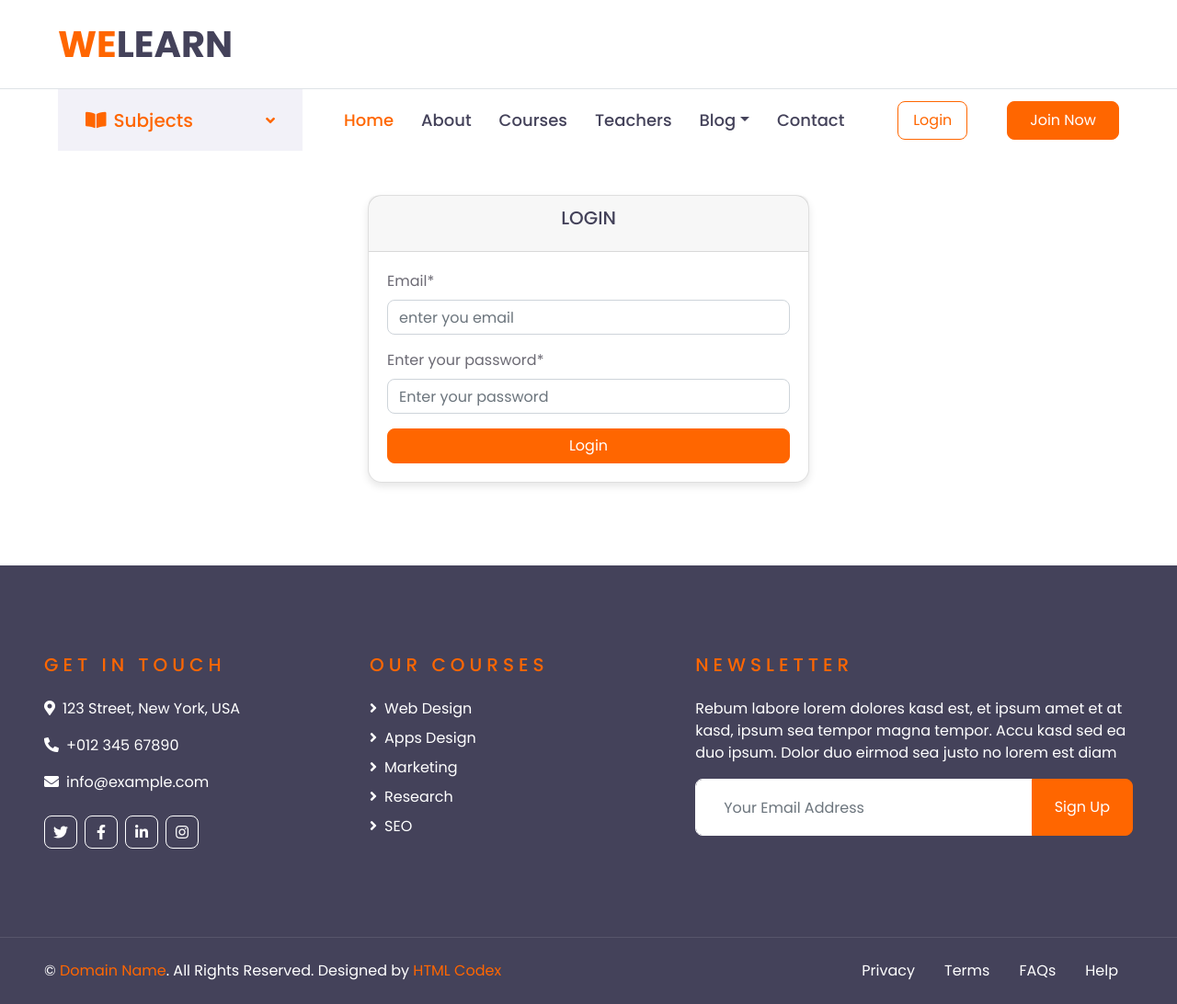
After one commit to SteppaCodes/we-learn, a Django app: a page that uses apps/common/templates/common/base.html in a window 1280 px wide. The commit adds this page. Shown: the whole page at 92% size. Run offline with Django 4.2, Linux system fonts and the light colour scheme; some libraries are stand-ins or nearby versions.

Commit message:
login, registration and validation

```diff
--- /dev/null
+++ b/apps/accounts/forms.py
@@ -0,0 +1,47 @@
+from django import forms
+from django.contrib.auth.forms import UserCreationForm
+from apps.accounts.models import User
+
+class RegisterForm(UserCreationForm):
+    first_name = forms.CharField(
+        max_length=50,
+        widget=forms.TextInput(attrs={"placeholder": "Enter Your first name"})
+    )
+    last_name = forms.CharField(
+        max_length=50,
+        widget=forms.TextInput(attrs={"placeholder":"Enter your last name"})
+    )
+    email = forms.EmailField(
+        widget=forms.EmailInput(attrs={"placeholder":"Enter your email"})
+    )
+
+    password1= forms.CharField(
+        label = "Enter your password",
+        widget=forms.PasswordInput(attrs={"placeholder":"Enter your password"})
+    )
+
+    password2 = forms.CharField(
+        label = "Confirm Pasword",
+        widget=forms.PasswordInput(attrs={"placeholder":"Confirm your password"})
+    )
+
+    class Meta:
+        model= User
+        fields = [
+            "first_name",
+            "last_name",
+            "email",
+            "password1",
+            "password2",
+        ]
+
+
+class LoginForm(forms.Form):
+    email = forms.EmailField(
+        widget=forms.EmailInput(attrs={"placeholder":"enter you email"})
+    )
+
+    password= forms.CharField(
+        label = "Enter your password",
+        widget=forms.PasswordInput(attrs={"placeholder":"Enter your password"})
+    )
--- /dev/null
+++ b/apps/accounts/templates/accounts/login.html
@@ -0,0 +1,22 @@
+{% extends 'common/base.html' %}
+{% load static %}
+{% load crispy_forms_tags %}
+
+{% block content %}
+
+<div class="container mt-5">
+    <div class="card custom-card mx-auto" style="max-width: 30rem; border-radius: 15px; box-shadow: 0 4px 8px rgba(0, 0, 0, 0.1);">
+        <div class="card-header">
+            <h5 class="card-title text-center">LOGIN</h5>
+        </div>
+        <div class="card-body">
+            <form method="POST">
+                {% csrf_token %}
+                {{ form|crispy }}
+                <button type="submit" class="btn btn-primary btn-block">Login</button>
+            </form>
+        </div>
+    </div>
+</div>
+
+{% endblock content %}
--- /dev/null
+++ b/apps/accounts/urls.py
@@ -0,0 +1,8 @@
+from django.urls import path
+from . views import RegisterView, LoginView#, LogoutView
+
+urlpatterns =[
+    path(' register', RegisterView.as_view(), name='register'),
+    path(' login', LoginView.as_view(), name='login'),
+    # path('logout', LogoutView.as_view(), name='logout'),
+]
--- a/apps/accounts/views.py
+++ b/apps/accounts/views.py
@@ -1,3 +1,49 @@
-from django.shortcuts import render
+from django.shortcuts import render, redirect
+from django.views import View
+from . forms import RegisterForm,  LoginForm
+from django.contrib.auth import authenticate, login, logout
 
-# Create your views here.
+class RegisterView(View):
+    def get(self,request):
+        form = RegisterForm()
+
+        context = {'form':form}
+        return render(request, 'accounts/register.html', context)
+
+    def post(self, request):
+        form = RegisterForm(request.POST)
+        if form.is_valid():
+            form.save()
+            return redirect('login')
+
+        context = {'form':form}
+        return render(request, 'accounts/register.html', context)
+
+class LoginView(View):
+    def get(self,  request):
+        form = LoginForm()
+
+        context = {"form":form}
+        return render(request, 'accounts/login.html', context)
+    def post(self, request):
+        form = LoginForm(request.POST)
+        if form.is_valid():
+            email = form.cleaned_data['email']
+            password = form.cleaned_data['password']
+
+            user = authenticate(request, username=email, password=password)
+            if not user:
+
+                return redirect('/')
+            else:
+                login(request, user)
+                return redirect('home')
+
+        context = {"form":form}
+        return render(request, 'accounts/login.html', context)
+
+# class LogoutView(View):
+#     def get(self, request):
+#         user = request.user
+#         logout(user)
+#         return redirect('home')
--- a/apps/common/templates/common/base.html
+++ b/apps/common/templates/common/base.html
@@ -30,7 +30,7 @@
  <div class="container-fluid d-none d-lg-block">
     <div class="row align-items-center py-4 px-xl-5">
         <div class="col-lg-3">
-            <a href="" class="text-decoration-none">
+            <a href="{% url 'home' %}" class="text-decoration-none">
                 <h1 class="m-0"><span class="text-primary">WE</span>LEARN</h1>
             </a>
         </div>
@@ -72,7 +72,7 @@
                 </button>
                 <div class="collapse navbar-collapse justify-content-between" id="navbarCollapse">
                     <div class="navbar-nav py-0">
-                        <a href="index.html" class="nav-item nav-link active">Home</a>
+                        <a href="{% url 'home' %}" class="nav-item nav-link active">Home</a>
                         <a href="about.html" class="nav-item nav-link">About</a>
                         <a href="course.html" class="nav-item nav-link">Courses</a>
                         <a href="teacher.html" class="nav-item nav-link">Teachers</a>
@@ -85,7 +85,13 @@
                         </div>
                         <a href="contact.html" class="nav-item nav-link">Contact</a>
                     </div>
-                    <a class="btn btn-primary py-2 px-4 ml-auto d-none d-lg-block" href="">Join Now</a>
+
+                    {% if request.user.is_authenticated %}
+                    <a class="btn btn-primary py-2 px-4 ml-auto d-none d-lg-block" href="{% url 'login' %}">LOGOUT</a>
+                    {% else %}
+                    <a class="btn btn-outline-primary py-2 px-3 ml-auto d-none d-lg-block" href="{% url 'login' %}">Login</a>
+                    <a class="btn btn-primary py-2 px-4 ml-auto d-none d-lg-block" href="{% url 'register' %}">Join Now</a>
+                    {% endif %}
                 </div>
             </nav>
         </div>
--- a/welearn/settings/base.py
+++ b/welearn/settings/base.py
@@ -35,10 +35,14 @@ LOCAL_APPS = [
 
 THIRD_PARTY_APPS = [
     'debug_toolbar',
+    'crispy_forms',
+    "crispy_bootstrap5"
 ]
 
 INSTALLED_APPS = DJANGO_APPS +LOCAL_APPS + THIRD_PARTY_APPS
 
+CRISPY_ALLOWED_TEMPLATE_PACKS = "bootstrap5"
+CRISPY_TEMPLATE_PACK = "bootstrap5"
 
 AUTH_USER_MODEL = 'accounts.User'
 
--- a/welearn/urls.py
+++ b/welearn/urls.py
@@ -7,7 +7,8 @@ from django.conf.urls.static import static
 urlpatterns = [
     path('admin/', admin.site.urls),
     path('__debug__/', include('debug_toolbar.urls')),
-    path('', include('apps.courses.urls'))
+    path('', include('apps.courses.urls')),
+    path('accounts/', include("apps.accounts.urls"))
 ]
 
 urlpatterns += static(settings.STATIC_URL, document_root=settings.STATIC_ROOT)
```
Also changed, not shown: apps/accounts/templates/accounts/register.html (added, +22 -0 lines), apps/accounts/valdators.py (added, +13 -0 lines), apps/courses/fields.py (added, +30 -0 lines), apps/courses/models.py (+13 -2 lines), apps/courses/migrations/0005_alter_content_options_alter_module_options_and_more.py (added).
